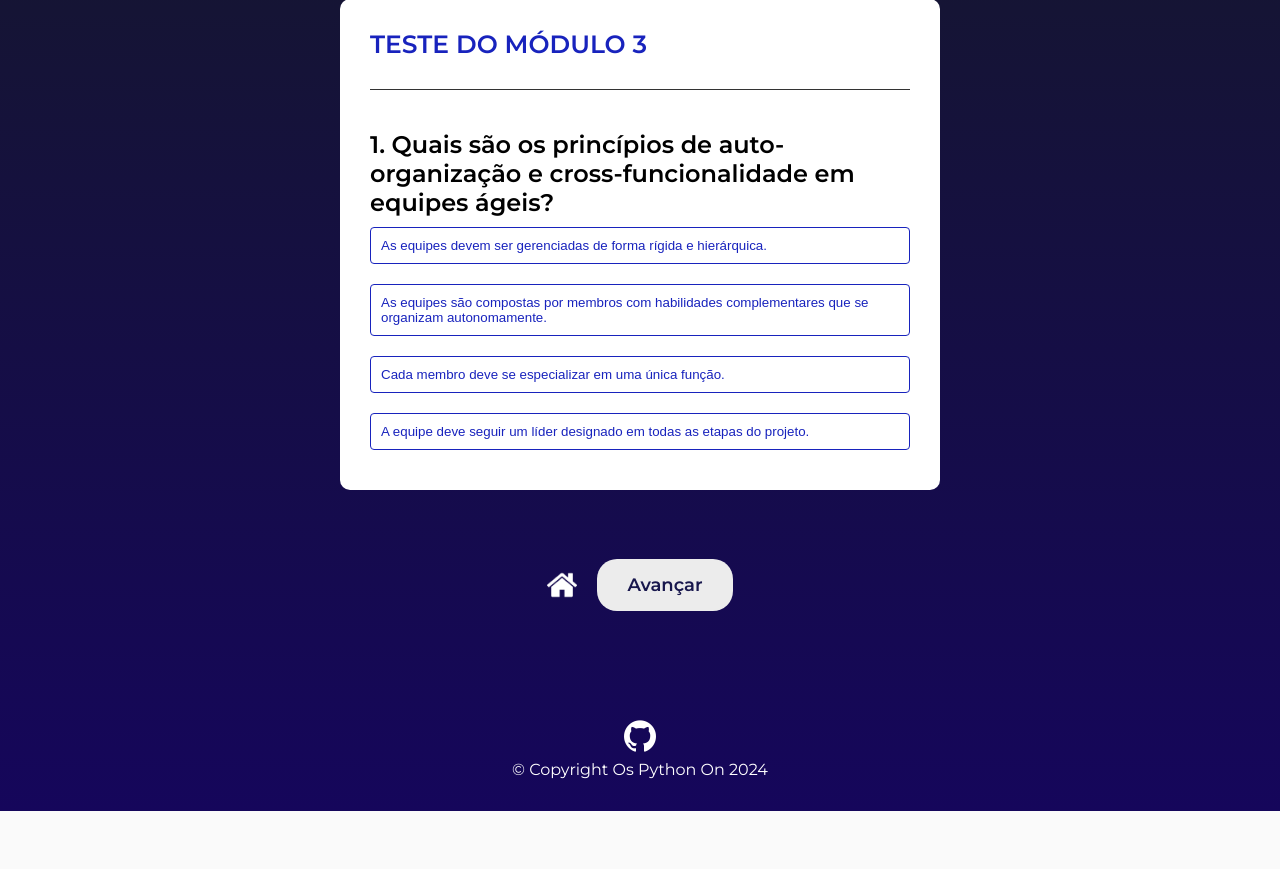
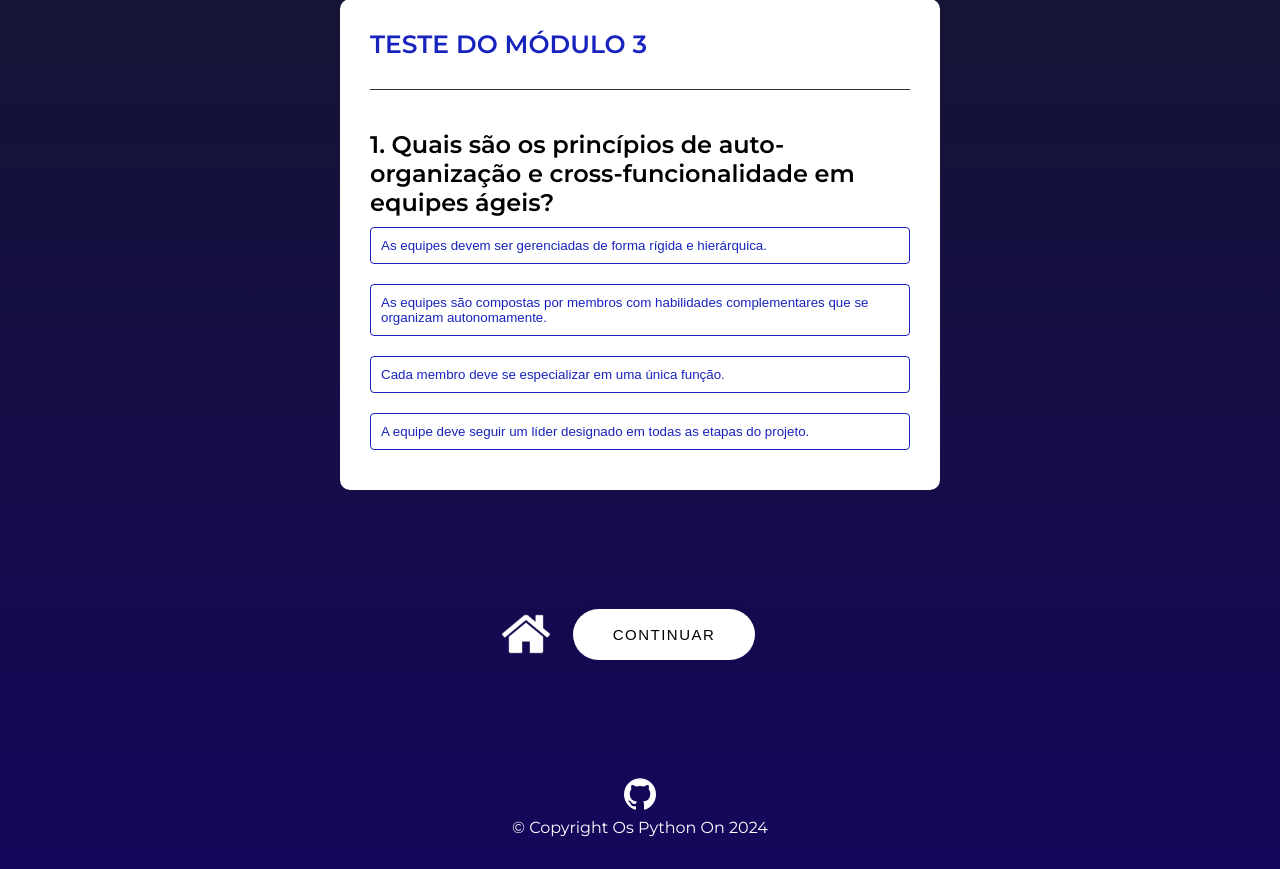
Before and after one commit to Os-Python-On/API-OsPythonOn, a Flask app: page /quest3.html in a window 1280 px wide. Shown: the part 160-1029 px from the top of the page. Before the commit the page ends 971 px from the top, so only its background shows below. Run offline with Flask 3, Linux system fonts and the light colour scheme; some libraries are stand-ins or nearby versions.

Commit message:
Update quest3.html

```diff
--- a/API-OsPyOn/templates/quest3.html
+++ b/API-OsPyOn/templates/quest3.html
@@ -104,14 +104,17 @@
  </div>
 
 
-<div class="button-container">
-   <div class="home-icon">
-   <a href="{{ url_for('index') }}"><img src="../static/images/casabranca.png" alt="Ícone Home"></a>
-   </div>
-   <div class="button-section">
-       <a href="{{ url_for('modulo4') }}" class="start-button">Avançar</a>
-   </div>
-</div>
+ <section class="secmenu" >
+
+   <a href="{{ url_for('index') }}">
+      <img class="casamodulos" src="static/images/casabranca.png" alt="">
+   </a>
+
+<a href="{{ url_for('modulo5') }}">
+   <button class="botaomenu">Continuar</button>
+</a>
+
+</section>
 
  <footer>
 
```
